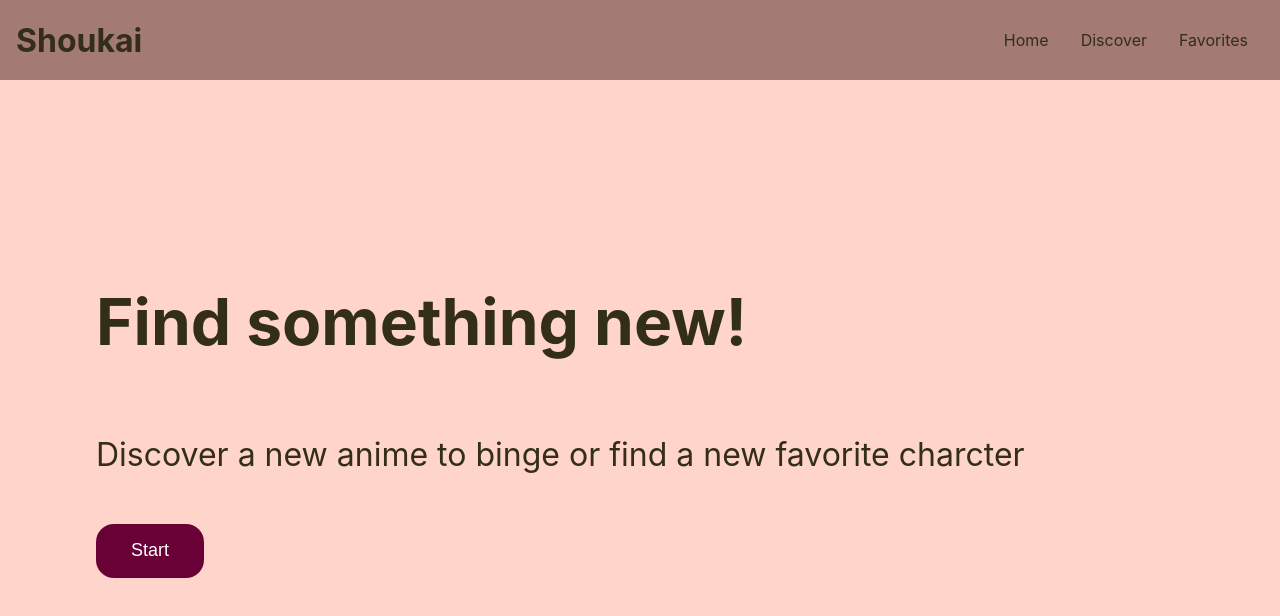
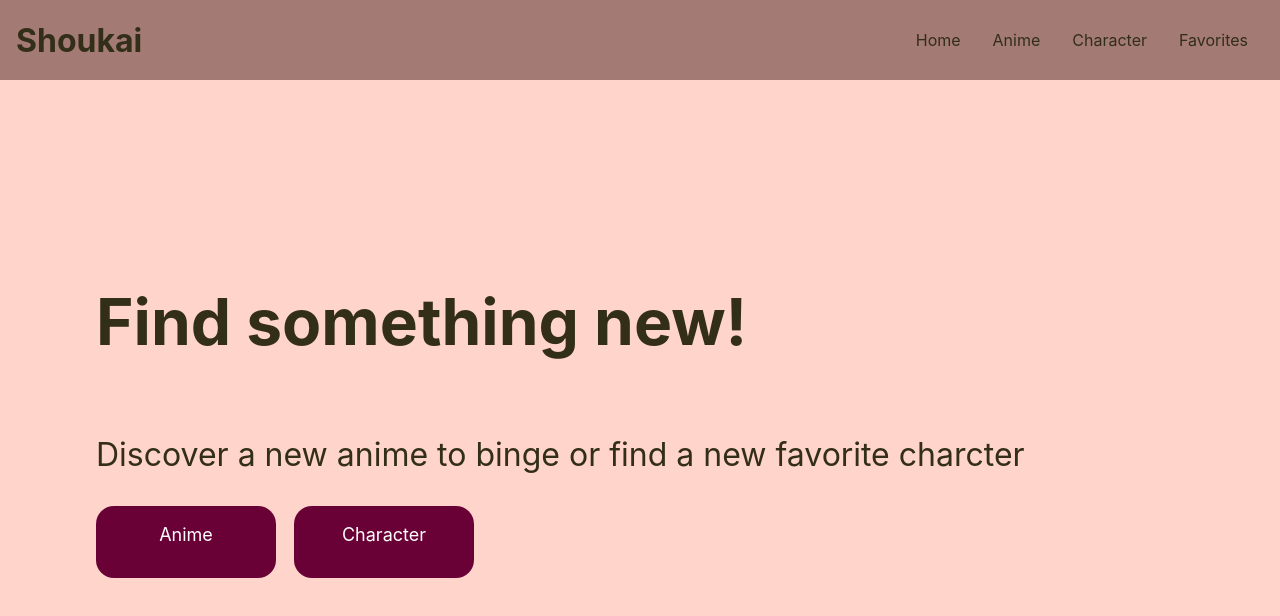
Before and after one commit to Tiffany-Zhu5303/Shoukai, a React (Create React App) app: page / in a window 1280 px wide. Shown: the top 616 px of the page. Built offline with nearby package versions, Linux system fonts and the light colour scheme.

Commit message:
basic routing

```diff
--- a/src/App.css
+++ b/src/App.css
@@ -5,18 +5,28 @@
   flex-direction: column;
 }
 
-#start-button {
-  width: 6em;
-  height: 3em;
+#home-buttons {
+  display: flex;
+  width: auto;
+}
+
+#char-button {
+  margin-left: 1em;
+}
+
+.options-button {
+  width: 10em;
+  height: 4em;
   font-size: large;
   background-color: #6A0136;
+  text-decoration: none;
   color: white;
   border: none;
   border-radius: 1em;
-  margin-top: 1em;
+  text-align: center;
 }
 
-#start-button:hover {
+.options-button:hover {
   background-color: white;
   color: #322E18;
   border: 1px #322E18 solid;
--- a/src/App.jsx
+++ b/src/App.jsx
@@ -1,4 +1,5 @@
 import './App.css'
+import { Link } from 'react-router-dom'
 
 const App = () => {
 
@@ -6,7 +7,10 @@ const App = () => {
     <div className='home-page'>
       <h1>Find something new!</h1>
       <p>Discover a new anime to binge or find a new favorite charcter</p>
-      <button id="start-button">Start</button>
+      <div id="home-buttons">
+        <Link className="options-button"><p id="start-text">Anime</p></Link>
+        <Link className="options-button" id="char-button"><p>Character</p></Link>
+      </div>
     </div>
   )
 }
--- a/src/components/Navbar.jsx
+++ b/src/components/Navbar.jsx
@@ -8,7 +8,8 @@ const Navbar = () => {
                 <h1>Shoukai</h1>
                 <div id="navbar-links">
                     <Link className="nav-link" to="/">Home</Link>
-                    <Link className="nav-link" to="/discover">Discover</Link>
+                    <Link className="nav-link" to="/anime">Anime</Link>
+                    <Link className="nav-link" to="/character">Character</Link>
                     <Link className="nav-link" to="/favorites">Favorites</Link>
                 </div>
             </div>
--- a/src/index.js
+++ b/src/index.js
@@ -4,7 +4,10 @@ import { BrowserRouter, Routes, Route } from 'react-router-dom';
 import './index.css';
 import App from './App';
 import Navbar from './components/Navbar';
+import Anime from './pages/Anime';
+import Character from './pages/Character';
 import reportWebVitals from './reportWebVitals';
+import Favorites from './pages/Favorites';
 
 const root = ReactDOM.createRoot(document.getElementById('root'));
 root.render(
@@ -13,6 +16,9 @@ root.render(
       <Routes>
         <Route path='/' element={<Navbar />}>
           <Route index={true} element={<App />}></Route>
+          <Route path="/favorites" element={<Favorites />}></Route>
+          <Route path="/anime" element={<Anime />}></Route>
+          <Route path="/character" element={<Character />}></Route>
         </Route>
       </Routes>
     </BrowserRouter>
--- /dev/null
+++ b/src/pages/Anime.jsx
@@ -0,0 +1,11 @@
+import React from "react";
+
+const Anime = () => {
+    return(
+        <div>
+
+        </div>
+    );
+};
+
+export default Anime;
--- /dev/null
+++ b/src/pages/Character.jsx
@@ -0,0 +1,9 @@
+import React from "react";
+
+const Character = () => {
+    return (
+        <div></div>
+    );
+};
+
+export default Character;
--- /dev/null
+++ b/src/pages/Favorites.jsx
@@ -0,0 +1,11 @@
+import React from "react";
+
+const Favorites = () => {
+    return(
+        <div>
+
+        </div>
+    );
+};
+
+export default Favorites
```
